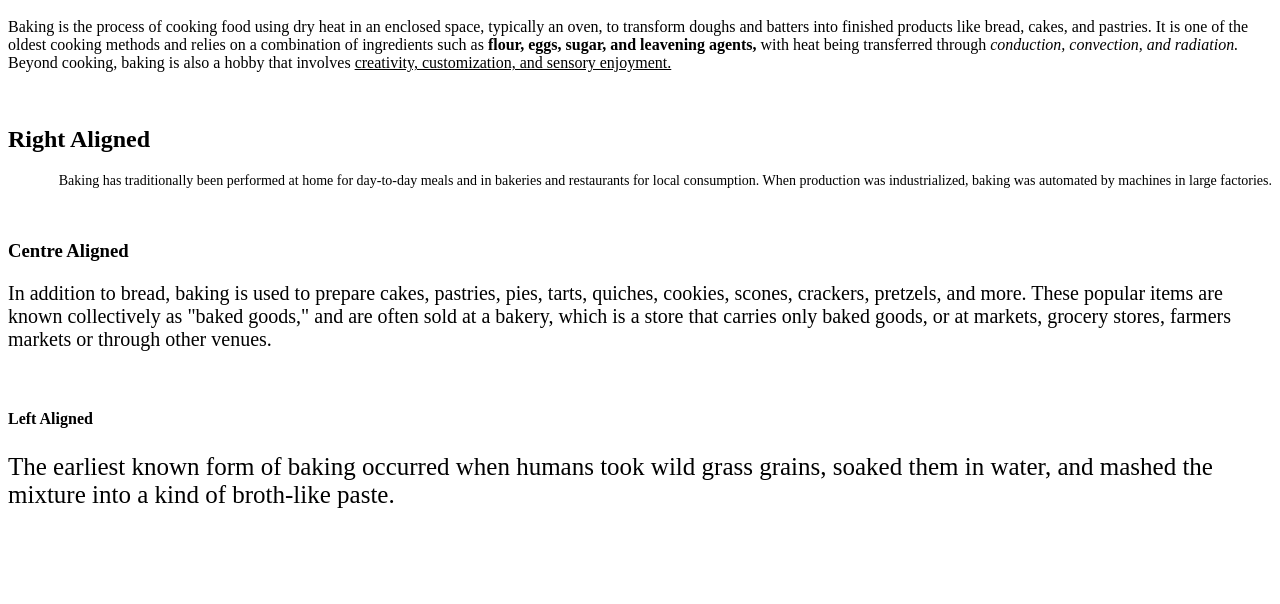
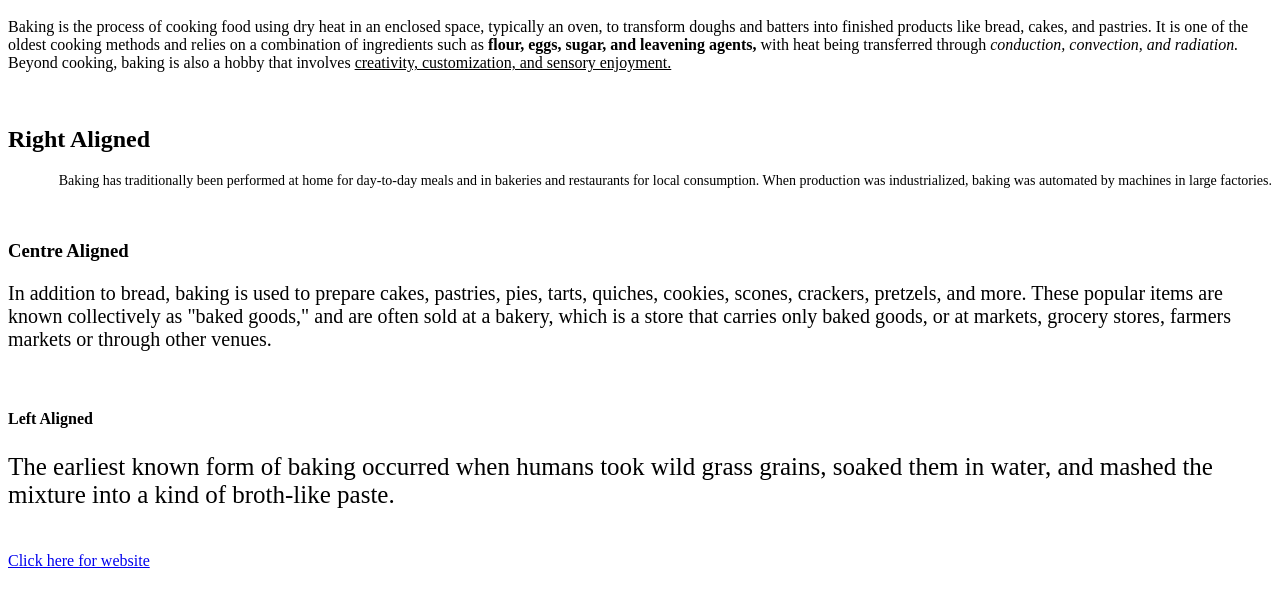
Before and after one commit to l250900-saaria/Lab-10-Project, a plain HTML site: page lab10project.html in a window 1280 px wide. Shown: the part 48-652 px from the top of the page. Drawn offline with Linux system fonts and the light colour scheme.

Commit message:
Google Website Link added
 Link added

```diff
--- a/lab10project.html
+++ b/lab10project.html
@@ -14,5 +14,9 @@
 <br>
 <h4>Left Aligned</h4>
 <p style="text-align:left;font-size:25px;">The earliest known form of baking occurred when humans took wild grass grains, soaked them in water, and mashed the mixture into a kind of broth-like paste.</p>
+<br>
+<a href="http://www.google.com">Click here for website</a>
+<br>
+
 </body>
 </html>
```
